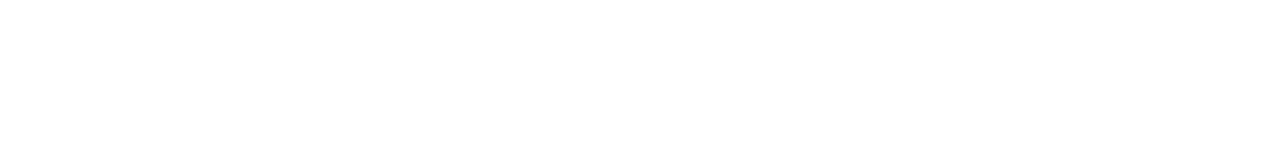
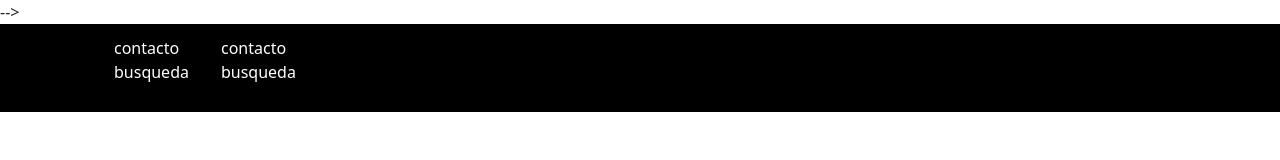
Before and after one commit to NicolasMoralesDev/Clases-Akina, a plain HTML site: page index.html in a window 1280 px wide. Drawn offline with nearby package versions, Linux system fonts and the light colour scheme.

Commit message:
se suben cambios de flex

```diff
--- a/index.html
+++ b/index.html
@@ -12,7 +12,8 @@
     <meta charset="UTF-8">
     <meta name="viewport" content="width=device-width, initial-scale=1.0">
     <meta name="description" content="pagina de venta de muebles">
-
+  <link rel="stylesheet" href="style.css"> -->
+    <link rel="stylesheet" href="https://cdn.jsdelivr.net/npm/bootstrap@5.3.3/dist/css/bootstrap.min.css">
     <title>Document</title>
 </head>
 <body>
@@ -22,7 +23,20 @@
         Sirven para dar estructura a la pagina
         no aportan ningun estilo a la pagina.
      -->
-    <nav>
+    <nav class="navegacion bg-black text-light">
+
+        <div class="container">
+     <ul>
+            <li >contacto</li>
+            <li >busqueda</li>
+        </ul>
+        <ul >
+            <li >contacto</li>
+            <li >busqueda</li>
+        </ul>
+
+        </div>
+
 
     </nav>
 
--- /dev/null
+++ b/style.css
@@ -0,0 +1,21 @@
+* {
+    box-sizing: border-box;
+    padding: 0;
+    margin: 0;
+    list-style: none;
+    color: white;
+
+}
+
+.container{
+    display: flex;
+}
+
+.navegacion{
+   padding: 12px;
+
+}
+
+.text-light {
+    color: black;
+}
```
